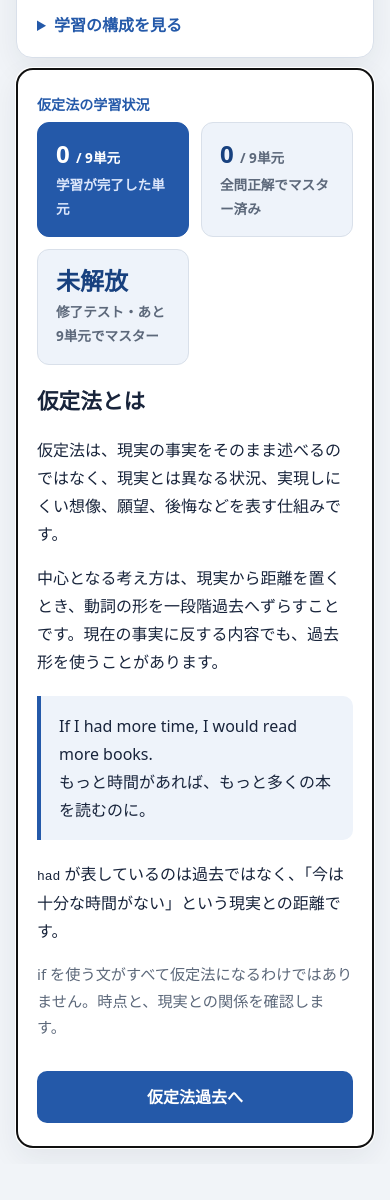
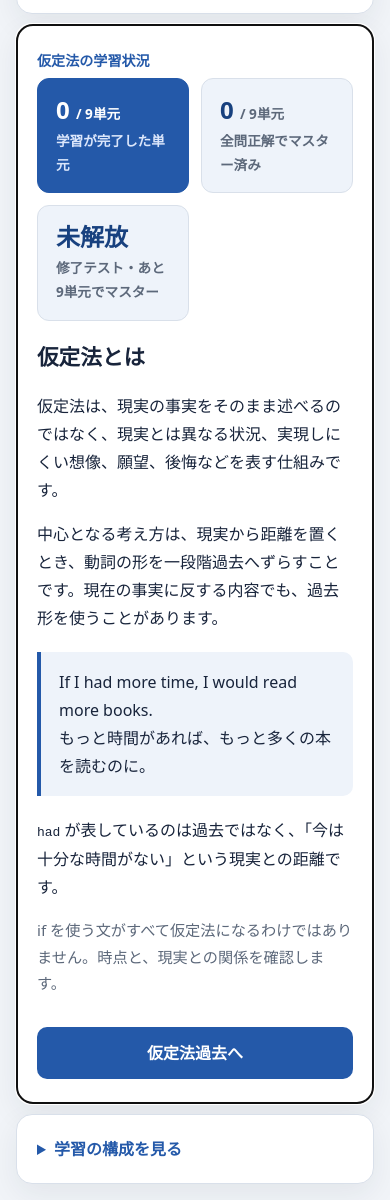
Before and after one commit to shtomi-tech/english-grammar-learning, a plain HTML site: page index.html in a window 390 px wide. Shown: the part 207-1407 px from the top of the page. Before the commit the page ends 1371 px from the top, so only its background shows below. Drawn offline with Linux system fonts and the light colour scheme; no server answers.

Commit message:
復習バナー・単元一覧を全画面でヘッダーから本文の後ろへ移動
ヘッダーはコース名・カテゴリ選択・現在地・保存状況の要約表示に絞り、常に高さがほぼ一定になるようにした。
「今日の復習」バナーと単元一覧の構成リストは本文(article)直後のfooterへ移動し、概論画面で復習内訳や
単元一覧を開いても本文・KPI・主CTAの位置が変わらないようにした。DESIGN.mdの画面構成・視覚ルールを
新しい配置に合わせて更新。

Co-Authored-By: Claude Sonnet 5 <noreply@anthropic.com>

```diff
--- a/index.html
+++ b/index.html
@@ -9,9 +9,10 @@
     * { box-sizing: border-box; }
     body { margin:0; min-height:100vh; background:#f1f4f8; color:var(--ink); font-family:system-ui,-apple-system,"Segoe UI",sans-serif; line-height:1.75; }
     main { width:min(720px, calc(100% - 32px)); margin:32px auto; }
-    header, article { background:#fff; border:1px solid var(--line); border-radius:16px; box-shadow:0 10px 30px rgb(24 36 59 / .07); }
+    header, article, footer.page-nav { background:#fff; border:1px solid var(--line); border-radius:16px; box-shadow:0 10px 30px rgb(24 36 59 / .07); }
     header { padding:18px 48px 14px; margin-bottom:12px; }
-    article { padding:clamp(24px, 5vw, 48px); }
+    article { padding:clamp(24px, 5vw, 48px); margin-bottom:12px; }
+    footer.page-nav { padding:14px 48px; }
     h1 { margin:0 0 8px; font-size:clamp(1.15rem, 3.5vw, 1.4rem); line-height:1.3; text-wrap:balance; }
     h2 { margin:0 0 20px; font-size:clamp(1.35rem, 4vw, 1.7rem); line-height:1.45; text-wrap:balance; }
     p { margin:0 0 1em; }
@@ -105,7 +106,8 @@
     @media (max-width:520px) {
       main { margin:16px auto; }
       header { padding:14px 20px 10px; margin-bottom:10px; }
-      article { padding:24px 20px; }
+      article { padding:24px 20px; margin-bottom:10px; }
+      footer.page-nav { padding:12px 20px; }
       .progress-details > summary { display:list-item; min-height:44px; padding:8px 0; }
       .actions { flex-direction:column-reverse; }
       .actions button { width:100%; }
@@ -121,6 +123,9 @@
       <div id="course-selector" class="course-selector" role="group" aria-label="文法カテゴリ"></div>
       <p id="current-path" class="current-path"></p>
       <p id="save-status" class="save-status">端末に自動保存済み</p>
+    </header>
+    <article id="content" tabindex="-1"></article>
+    <footer class="page-nav">
       <div id="review-banner" class="review-banner" hidden>
         <div id="review-due-row" class="review-due-row">
           <span data-review-count></span>
@@ -136,8 +141,7 @@
         <summary>学習の構成を見る</summary>
         <ol id="steps" class="steps" aria-label="学習の構成と進捗"></ol>
       </details>
-    </header>
-    <article id="content" tabindex="-1"></article>
+    </footer>
   </main>
   <script src="content.js"></script>
   <script src="vendor/harness/cloud.js"></script>
```
Also changed, not shown: DESIGN.md (+6 -5 lines).
